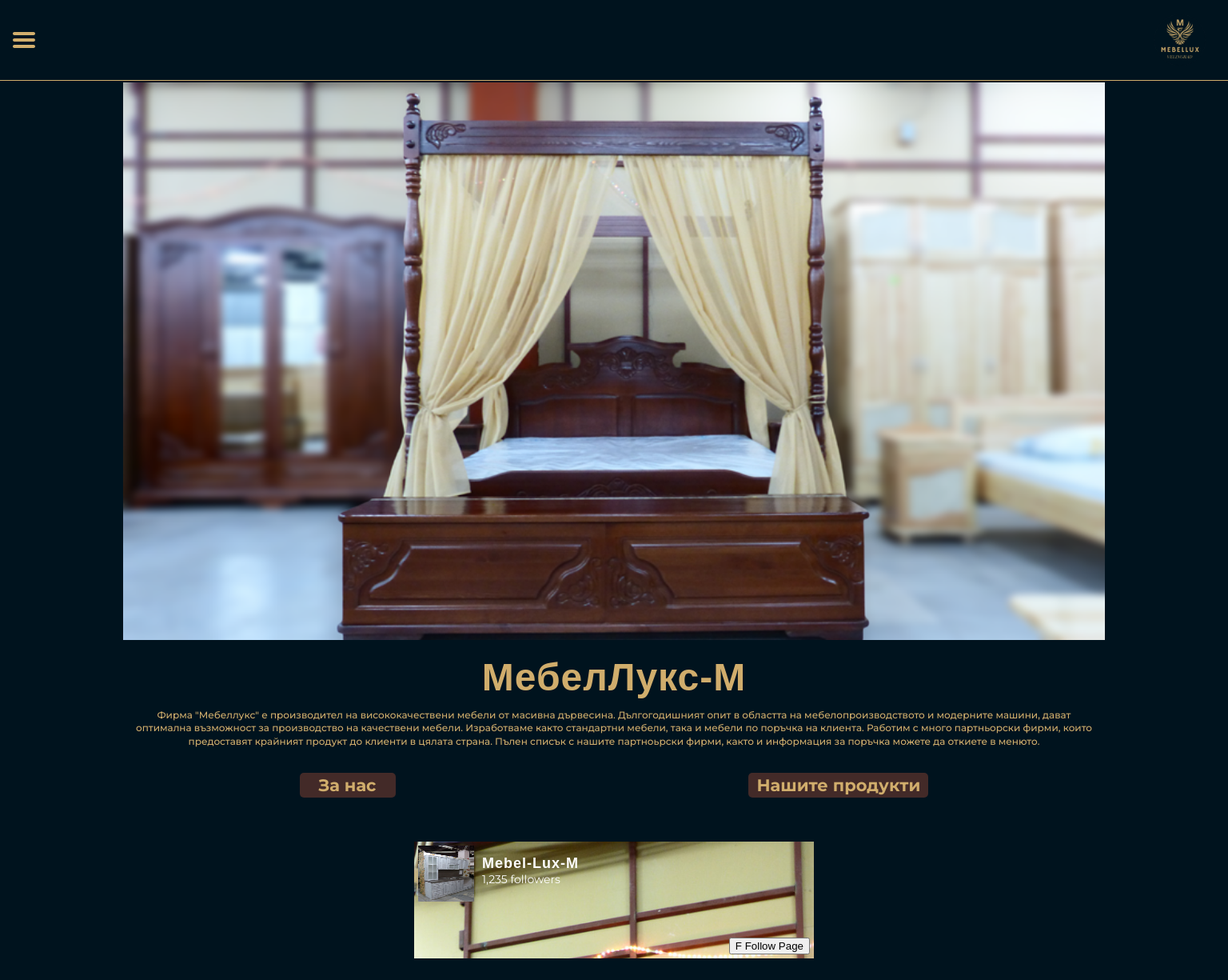
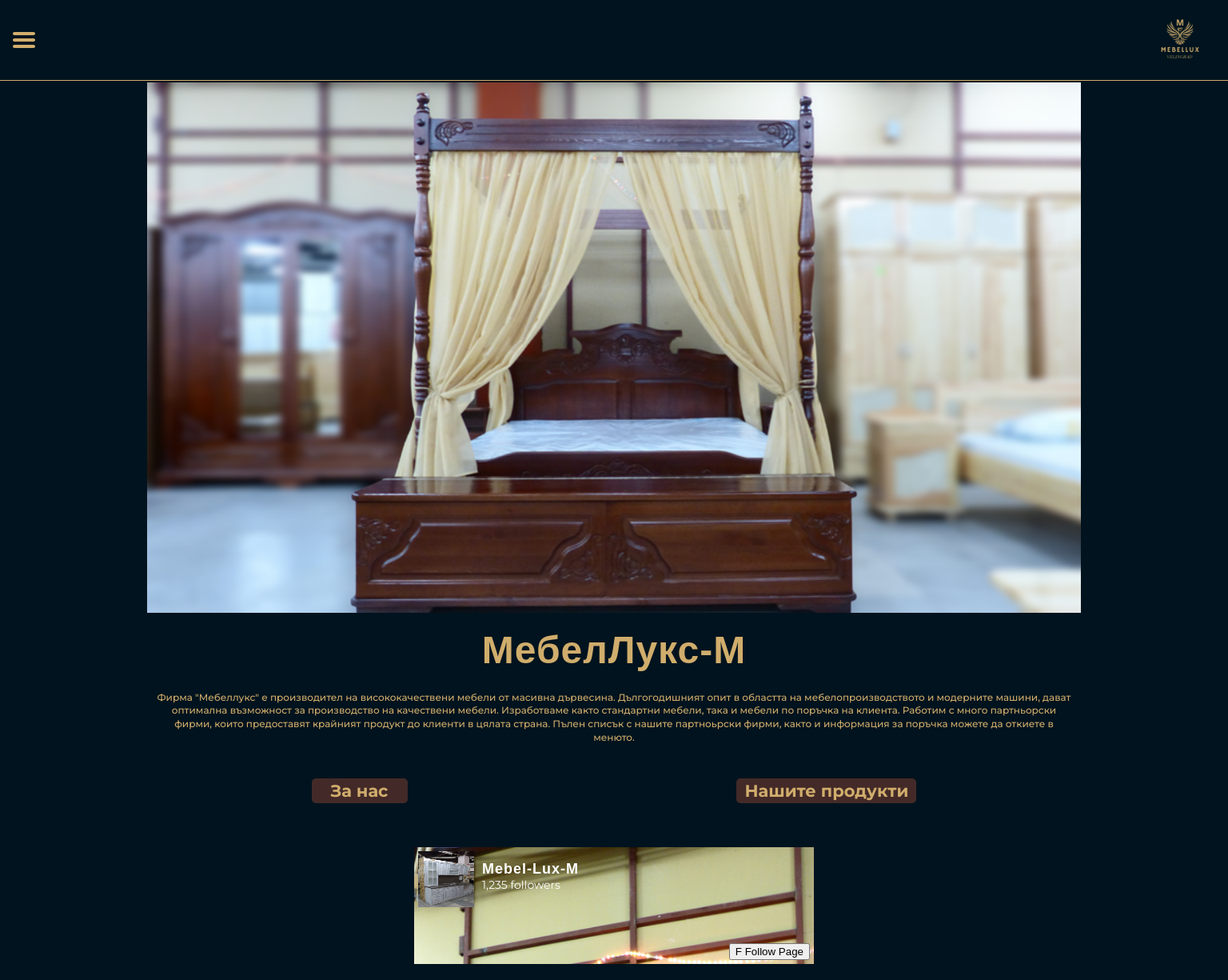
Before and after one commit to DivakovDev/MebelLux-Site, a React (Vite) app in the folder mebel-lux/: page / in a window 1536 px wide. Shown: the top 1225 px of the page at 80% size. Built offline with nearby package versions, Linux system fonts and the light colour scheme; a web font is replaced by a local one.

Commit message:
update forUsMain.jsx and mebel-lux/src/index.css

```diff
--- a/mebel-lux/src/index.css
+++ b/mebel-lux/src/index.css
@@ -202,15 +202,17 @@ footer p span, .cta-btn{
 @media( min-width: 320px){
     .col p{
         font-size: 12px;
-        padding: 0 12px;
+        padding: 12px;
     }
 
     .info{
         flex-direction: column;
+        margin: 0;
     }
 
     .info a{
         font-size: 18px;
+        margin: 5px;
         min-width: 235px;
     }
 }
@@ -318,12 +320,8 @@ footer p span, .cta-btn{
         height: 80vh;
     }
 
-    .panel{
-        margin: auto;
-    }
-
-    .columns{
-        margin: auto;
+    .panel, .columns{
+        margin: auto 30px;
     }
 
     .workshop-img{
```
